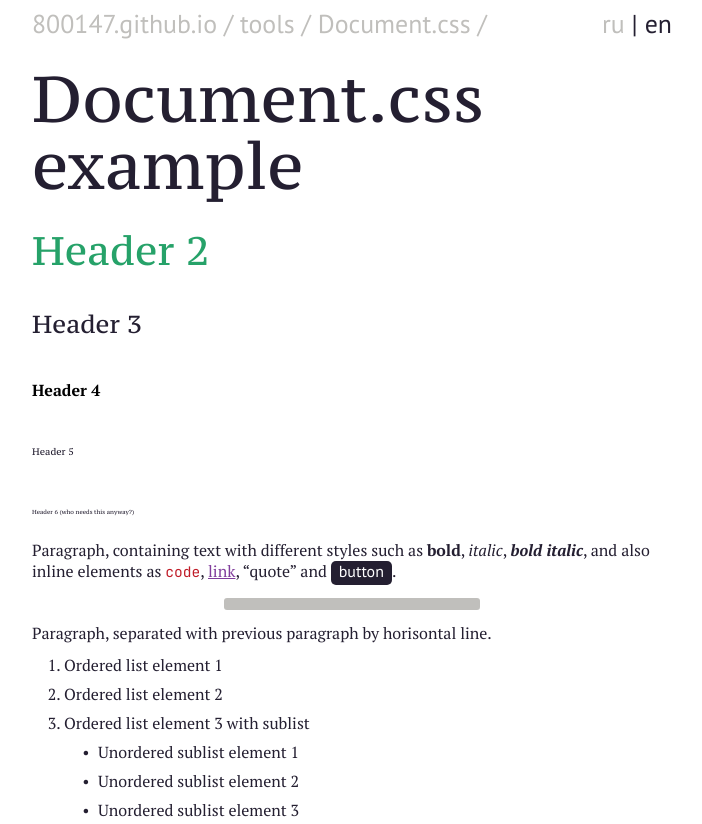
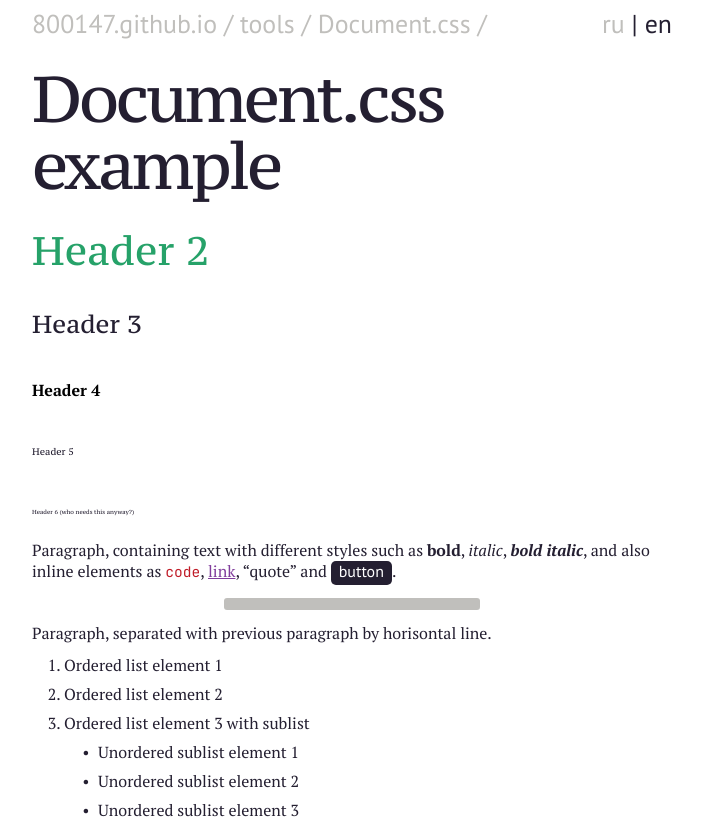
Before and after one commit to 800147/document, a plain HTML site: page example.html in a window 1280 px wide. Shown: the top 824 px of the page, without its empty margins (288-990 px from the left). Drawn offline with Linux system fonts and the light colour scheme; a script that the page names is missing.

Commit message:
h1 letter-spacing

```diff
--- a/src/document.css
+++ b/src/document.css
@@ -474,6 +474,7 @@ body.Document main {
   --line-gap: var(--multiplier-m);
   --offset-top: -0.375em;
   --margin-top: var(--size-4xl);
+  letter-spacing: -0.1ex;
 }
 .Document h2:where(:not(.Document-Exclude):not(.Document-Exclude *)) {
   --size: var(--size-xl);
```
